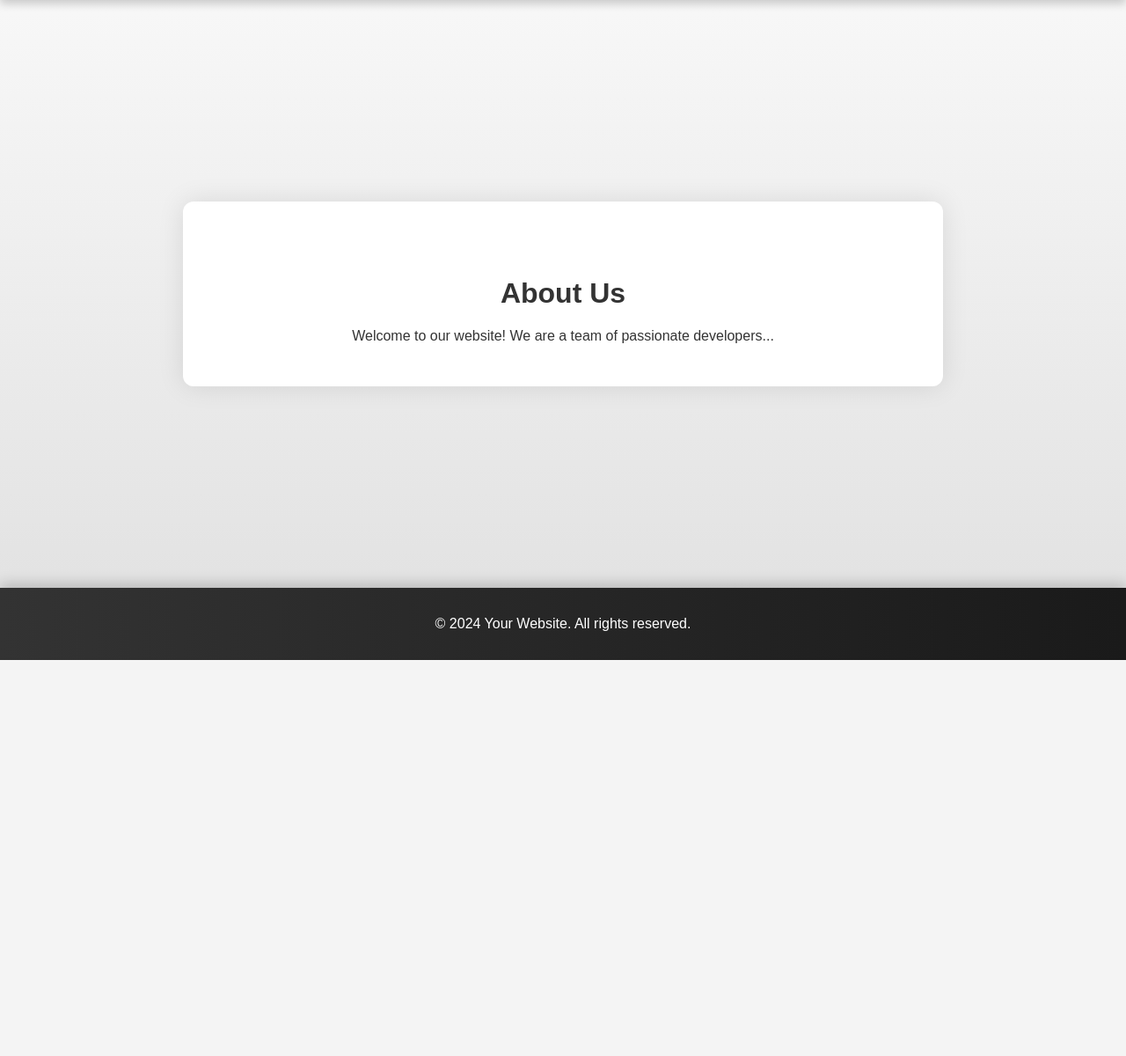
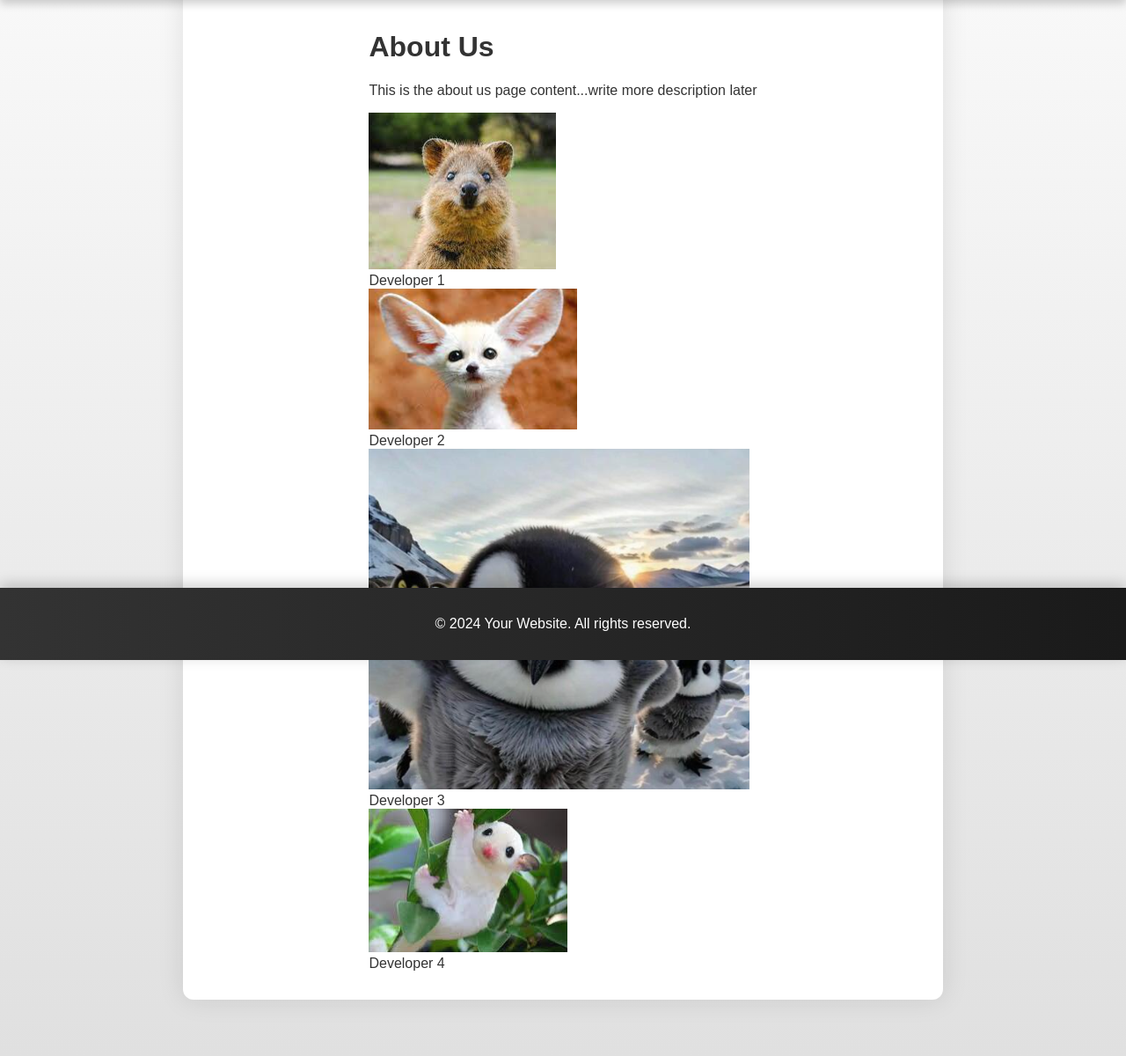
Before and after one commit to alostracco/ASL-Fingerspelling-Recognition, a Django app: page /about-us/ in a window 1280 px wide. Shown: the part 50-1250 px from the top of the page at 88% size. Before the commit the page ends 800 px from the top, so only its background shows below. Run offline with Django 4.2, Linux system fonts and the light colour scheme.

Commit message:
new changes- about page added

```diff
--- a/core/templates/core/about_us.html
+++ b/core/templates/core/about_us.html
@@ -1,15 +1,43 @@
 <!-- core/about_us.html -->
 
-{% extends 'core/base.html' %}
-
-{% block title %}About Us{% endblock %}
-
-{% load static %}  <!-- Add this line at the beginning -->
+{% extends 'core/base.html' %} {% block title %}About Us{% endblock %} {% load
+static %}
+<!-- Add this line at the beginning -->
 
 {% block content %}
-    <div class="about-us">
+{% load static %}
+<div class="context">
+  <div class="container">
+    <!-- About Text -->
+    <div class="content-column">
+      <div class="text-box">
         <h1>About Us</h1>
-        <p>Welcome to our website! We are a team of passionate developers...</p>
-        <!-- Add more content about your team or organization -->
+        <p>This is the about us page content...write more description later</p>
+      </div>
     </div>
+
+    <!-- Images Row -->
+    <div class="content-column">
+      <div class="person-box">
+        <img class="person-image" src="{% static 'core/images/person1.png' %}" alt="Person 1" />
+        <div class="person-name">Developer 1</div>
+      </div>
+
+      <div class="person-box">
+        <img class="person-image" src="{% static 'core/images/person2.png' %}" alt="Person 2" />
+        <div class="person-name">Developer 2</div>
+      </div>
+
+      <div class="person-box">
+        <img class="person-image" src="{% static 'core/images/person3.png' %}" alt="Person 3" />
+        <div class="person-name">Developer 3</div>
+      </div>
+
+      <div class="person-box">
+        <img class="person-image" src="{% static 'core/images/person4.png' %}" alt="Person 4" />
+        <div class="person-name">Developer 4</div>
+      </div>
+    </div>
+  </div>
+</div>
 {% endblock %}
--- a/core/templates/core/video_page.html
+++ b/core/templates/core/video_page.html
@@ -10,5 +10,6 @@
     <script>
         const videoFeedUrl = "{% url 'video_feed' %}";
     </script>
+    <h2>hello</h2>
     <script src="{% static 'core/scripts/main.js' %}"></script>
 {% endblock %}
```
Also changed, not shown: core/static/core/styles/styles.css (+82 -0 lines), core/static/core/images/background.jpg (added), core/static/core/images/download.jpg (added), core/static/core/images/person1.png (added), core/static/core/images/person2.png (added), core/static/core/images/person3.png (added), core/static/core/images/person4.png (added).
